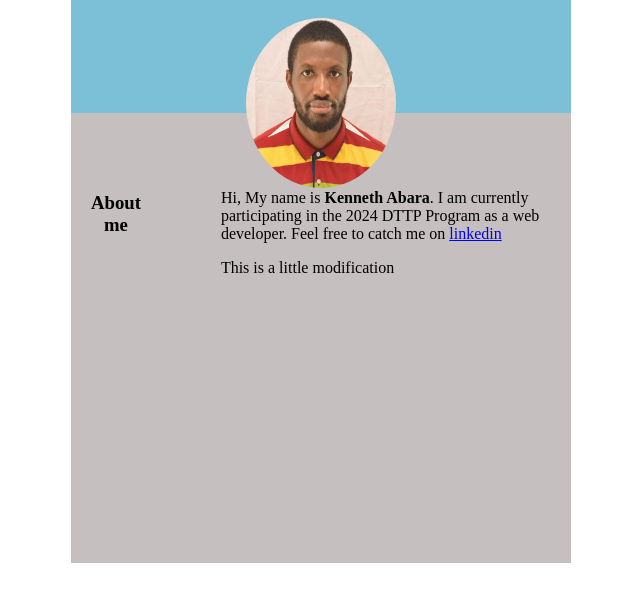
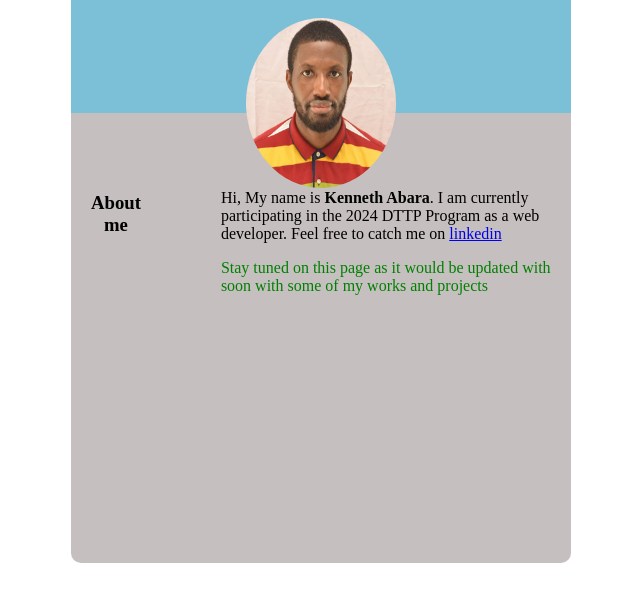
Before and after one commit to zutaree/myFirstDTTP_Repository, a plain HTML site: page index.html in a window 1280 px wide. Shown: the part 145-746 px from the top of the page, without its empty margins (319-959 px from the left). Drawn offline with Linux system fonts and the light colour scheme.

Commit message:
modified the file

```diff
--- a/index.html
+++ b/index.html
@@ -11,7 +11,7 @@
         <!-- This sets up the web page to be mobile friendly -->
     </head>
     <body>
-        <div style="background: #c6bfbf; height:700px; width:500px; border: 1px; margin: auto;">
+        <div style="background: #c6bfbf; height:700px; width:500px; border: 1px; margin: auto; border-bottom-left-radius: 10px; border-bottom-right-radius: 10px;">
             <div style="background:#7cc0d8; height:250px; width:500px; text-align:center; color: aliceblue">
                 <br> <br>
                 <h1>Kenneth Abara</h1>
@@ -31,7 +31,7 @@
                     <p>Hi, My name is <b>Kenneth Abara</b>. I am currently participating in the 2024 DTTP Program as a web developer.
                         Feel free to catch me on <a href="https://www.linkedin.com/in/kennethabara">linkedin</a>
                     </p>
-                    <p color="green">This is a little modification</p>
+                    <p style="color:green">Stay tuned on this page as it would be updated with soon with some of my works and projects</p>
                 </div>
             </div>
         </div>
```
